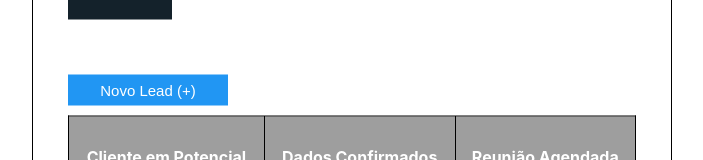
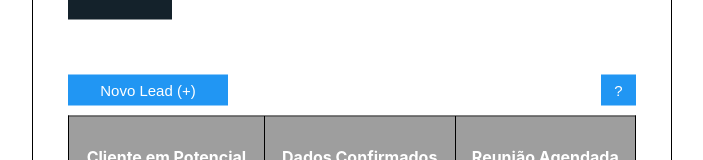
Before and after one commit to delanoerhardt/elo-challange, a React (Create React App) app: page /lead-panel in a window 1280 px wide. Shown: the part 300-460 px from the top of the page, without its empty margins (288-991 px from the left). Built offline with nearby package versions, Linux system fonts and the light colour scheme.

Commit message:
Added help dialog in lead panel

```diff
--- a/src/routes/LeadPanelView.css
+++ b/src/routes/LeadPanelView.css
@@ -6,6 +6,15 @@
 
 .add-lead-button-lower-div {
   max-width: 160px;
+  width: 100%;
+  float: left;
+}
+
+.help-div {
+  max-width: 35px;
+  width: 100%;
+  float: right;
+  margin-left: 15px;
 }
 
 .relative {
--- a/src/routes/LeadPanelView.js
+++ b/src/routes/LeadPanelView.js
@@ -147,10 +147,37 @@ function LeadPanelView({ handleAddNewPage, getLeads, updateLeadPosition }) {
     });
   };
 
+  const showHelp = (event) => {
+    event.preventDefault();
+
+    document.getElementById("help-dialog").classList.remove("hidden");
+  };
+
+  const hideHelp = (event) => {
+    event.preventDefault();
+
+    document.getElementById("help-dialog").classList.add("hidden");
+  };
+
   return (
     <div className="center">
       <Outline>
         <Header>Painel de leads</Header>
+        <div className="hidden center" id="help-dialog" style={{ zIndex: 1 }}>
+          <Outline className="confirm-bg-div">
+            <p className="padded">
+              Clique e arraste o lead para a próxima coluna.
+            </p>
+            <CustomButton
+              type="button"
+              color="#2196f3"
+              textColor="white"
+              border="none"
+              value="Fechar"
+              onClick={hideHelp}
+            />
+          </Outline>
+        </div>
         <div className="add-lead-button-upper-div">
           <div className="add-lead-button-lower-div">
             <CustomButton
@@ -162,6 +189,17 @@ function LeadPanelView({ handleAddNewPage, getLeads, updateLeadPosition }) {
               onClick={handleOnClick}
             />
           </div>
+          <div className="help-div">
+            <CustomButton
+              type="button"
+              color="#2196f3"
+              textColor="white"
+              border="none"
+              value="?"
+              onClick={showHelp}
+            />
+          </div>
+          <div style={{ clear: "both" }} />
         </div>
         <table className="relative" id="table">
           <thead>
```
